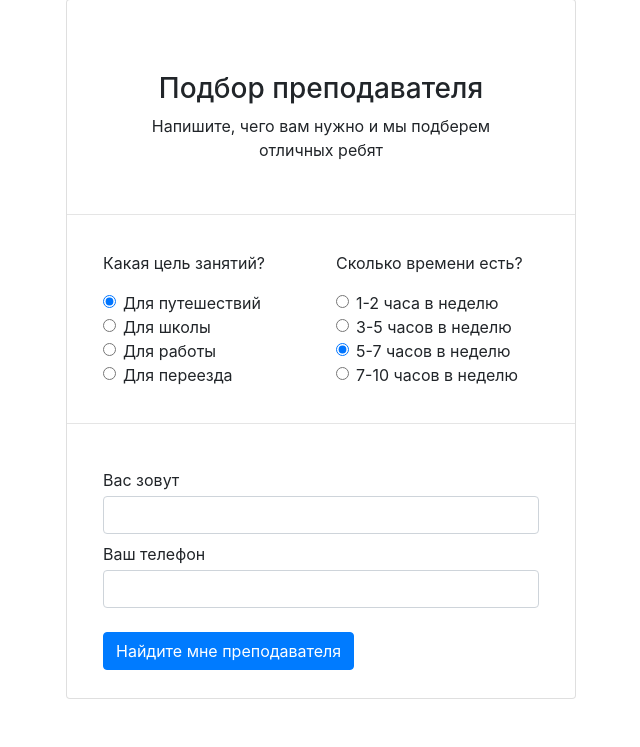
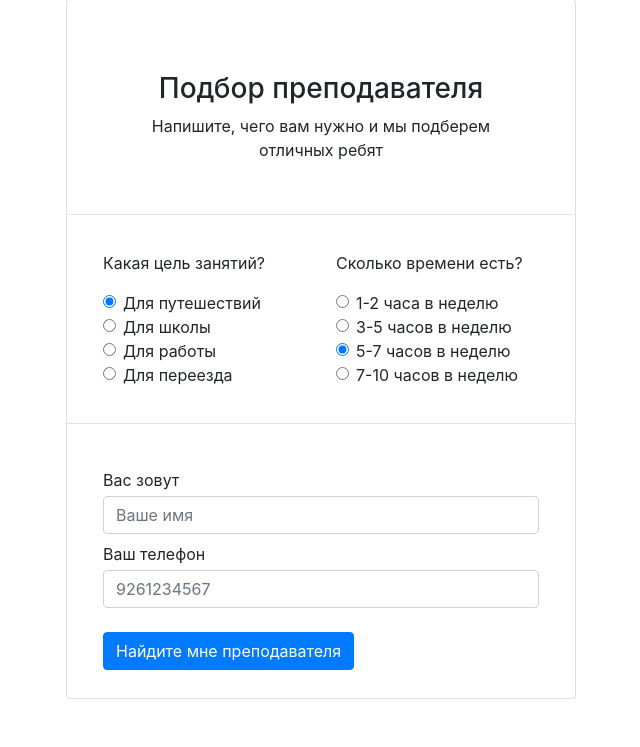
Before and after one commit to alpden550/find-tutors, a Flask app: page /request/ in a window 1280 px wide. Shown: the part 121-868 px from the top of the page, without its empty margins (319-959 px from the left). Run offline with Flask 2, Linux system fonts and the light colour scheme; some libraries are stand-ins or nearby versions.

Commit message:
Added request page.

```diff
--- a/templates/request.html
+++ b/templates/request.html
@@ -4,7 +4,7 @@
 {% block container %}
 <main class="container mt-5">
   <div class="col-12 col-sm-10 col-lg-6 offset-lg-3 offset-sm-1">
-    <form action="request_done.html" class="card mb-5">
+    <form action="/request_done/" class="card mb-5" method="post">
       <div class="card-body text-center pt-5">
         <h1 class="h3 card-title mt-4 mb-2">Подбор преподавателя</h1>
         <p class="px-5">Напишите, чего вам нужно и&nbsp;мы&nbsp;подберем отличных&nbsp;ребят</p>
@@ -71,9 +71,9 @@
       <hr>
       <div class="card-body mx-3">
         <label class="mb-1 mt-2">Вас зовут</label>
-        <input class="form-control" type="text" placeholder="">
+        <input class="form-control" type="text" placeholder="Ваше имя" required name="client_name">
         <label class="mb-1 mt-2">Ваш телефон</label>
-        <input class="form-control" type="text" placeholder="">
+        <input class="form-control" type="tel" placeholder="9261234567" required name="client_phone">
         <input type="submit" class="btn btn-primary mt-4 mb-2" value="Найдите мне преподавателя">
       </div>
     </form>
```
